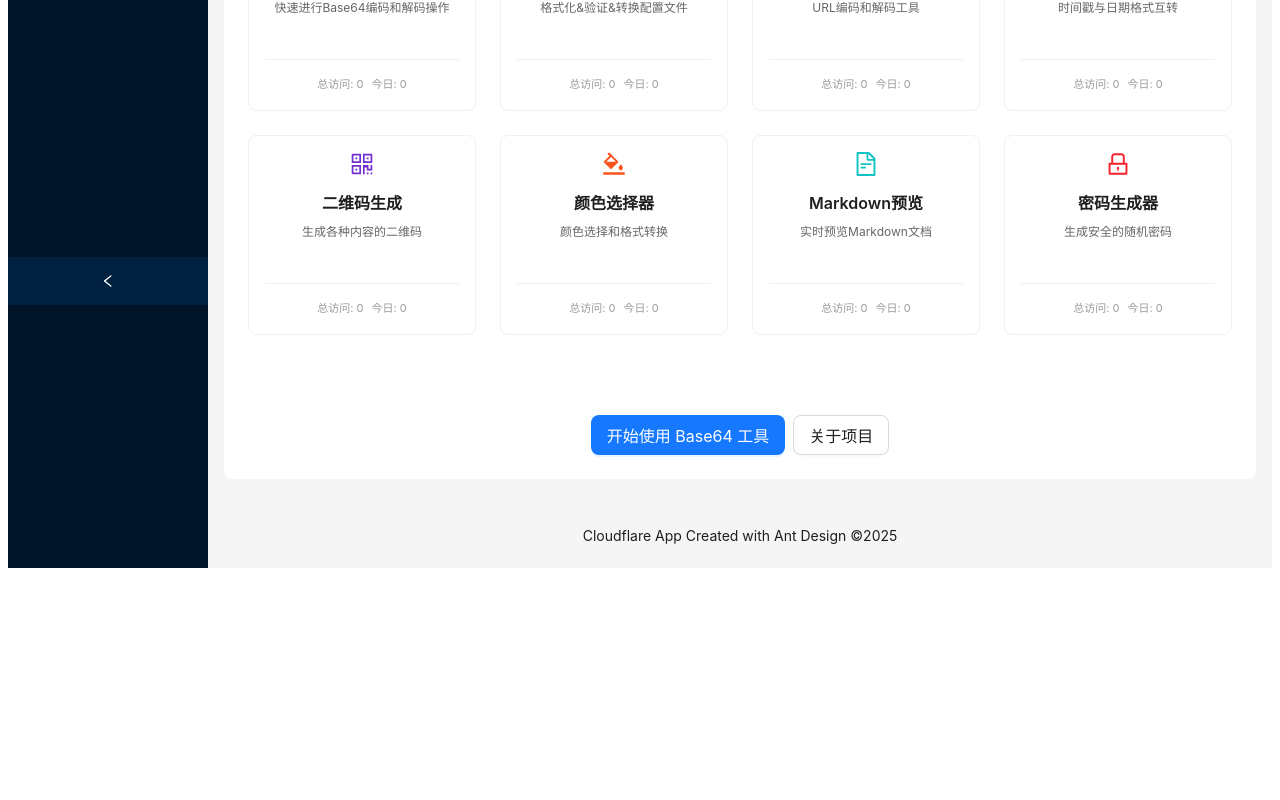
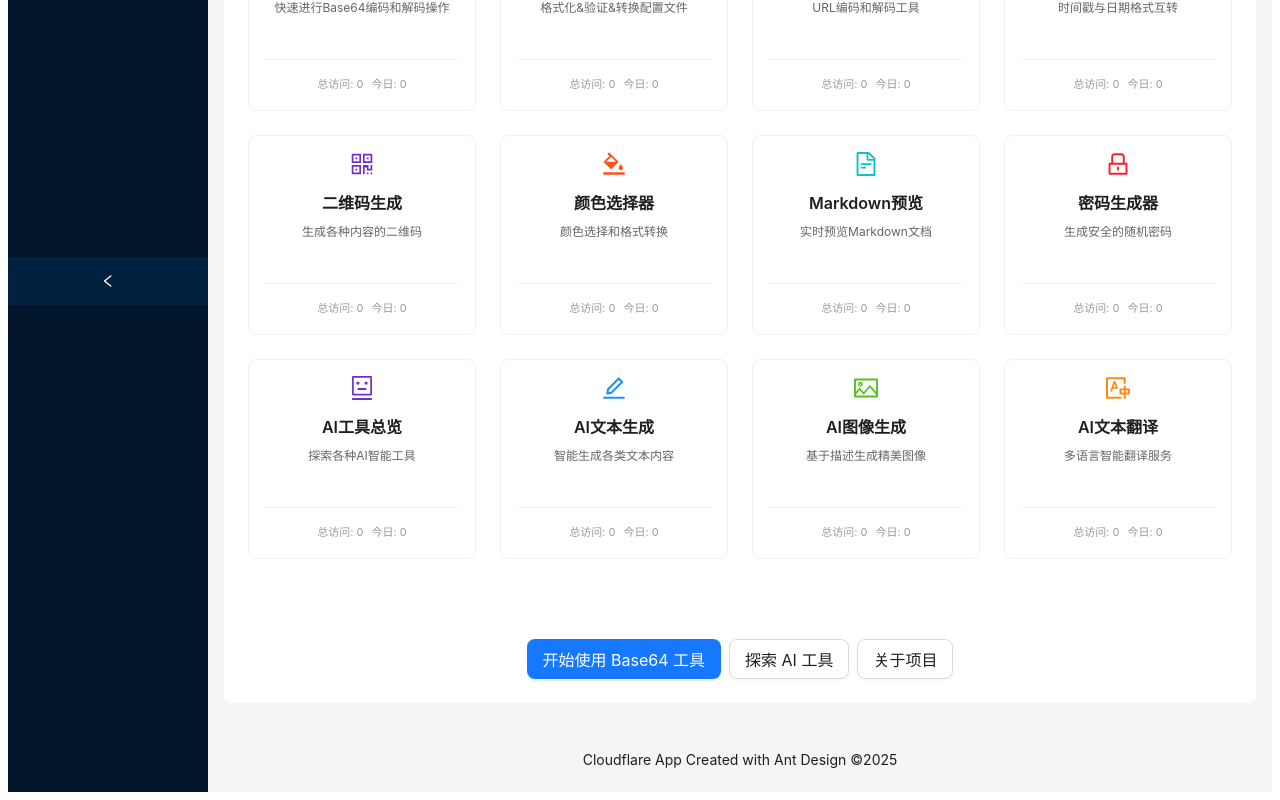
Before and after one commit to MainPoser/cf-tools, a React (Vite) app: page / in a window 1280 px wide. Shown: the part 495-1295 px from the top of the page. Before the commit the page ends 1071 px from the top, so only its background shows below. Built offline with nearby package versions, Linux system fonts and the light colour scheme.

Commit message:
ai to home

```diff
--- a/src/pages/home/Home.tsx
+++ b/src/pages/home/Home.tsx
@@ -9,7 +9,11 @@ import {
     BgColorsOutlined,
     FileTextOutlined,
     LockOutlined,
-    EyeOutlined
+    EyeOutlined,
+    RobotOutlined,
+    EditOutlined,
+    PictureOutlined,
+    TranslationOutlined
 } from '@ant-design/icons';
 import { theme } from 'antd';
 import { useSiteStats } from '../../hooks/useAnalytics';
@@ -77,6 +81,34 @@ function Home() {
             description: '生成安全的随机密码',
             icon: <LockOutlined style={{ fontSize: '24px', color: '#f5222d' }} />,
             path: '/tools/password-generator',
+            available: true
+        },
+        {
+            title: 'AI工具总览',
+            description: '探索各种AI智能工具',
+            icon: <RobotOutlined style={{ fontSize: '24px', color: '#722ed1' }} />,
+            path: '/ai',
+            available: true
+        },
+        {
+            title: 'AI文本生成',
+            description: '智能生成各类文本内容',
+            icon: <EditOutlined style={{ fontSize: '24px', color: '#1890ff' }} />,
+            path: '/ai/text-generation',
+            available: true
+        },
+        {
+            title: 'AI图像生成',
+            description: '基于描述生成精美图像',
+            icon: <PictureOutlined style={{ fontSize: '24px', color: '#52c41a' }} />,
+            path: '/ai/image-generation',
+            available: true
+        },
+        {
+            title: 'AI文本翻译',
+            description: '多语言智能翻译服务',
+            icon: <TranslationOutlined style={{ fontSize: '24px', color: '#fa8c16' }} />,
+            path: '/ai/text-translation',
             available: true
         }
     ];
@@ -178,6 +210,9 @@ function Home() {
                     <Button type="primary" size="large" onClick={() => navigate('/tools/base64')}>
                         开始使用 Base64 工具
                     </Button>
+                    <Button type="default" size="large" onClick={() => navigate('/ai')}>
+                        探索 AI 工具
+                    </Button>
                     <Button size="large" onClick={() => navigate('/about')}>
                         关于项目
                     </Button>
```
